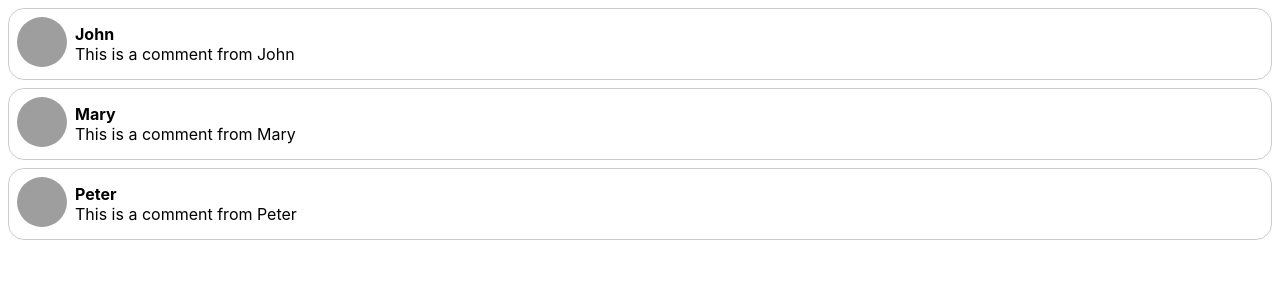
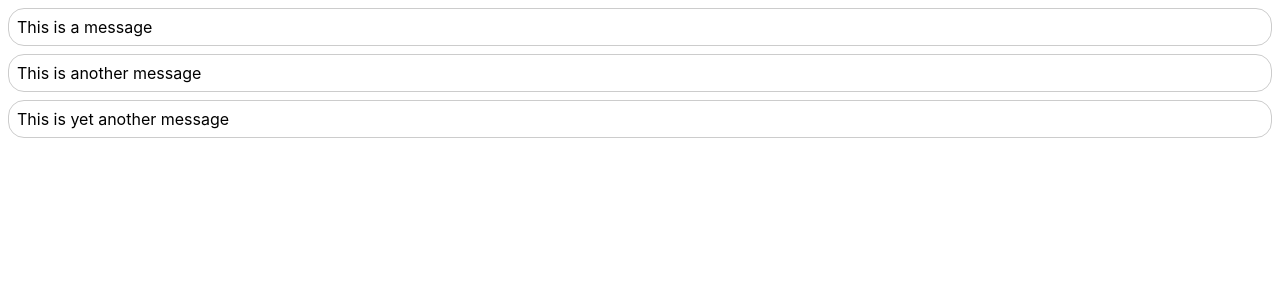
Before and after one commit to aoqlsdl/first-react-app, a React (Create React App) app: page / in a window 1280 px wide. Shown: the top 300 px of the page. Built offline with nearby package versions, Linux system fonts and the light colour scheme; grey boxes are pictures that could not be loaded.

Commit message:
chap06: 리액트 생명주기 및 state 실습

```diff
--- /dev/null
+++ b/src/chap_06/Notification.jsx
@@ -0,0 +1,11 @@
+import * as s from './Notification.styles';
+
+const Notification = props => {
+	return (
+		<s.wrapper>
+			<s.messageText>{props.message}</s.messageText>
+		</s.wrapper>
+	);
+};
+
+export default Notification;
--- /dev/null
+++ b/src/chap_06/Notification.styles.js
@@ -0,0 +1,15 @@
+import styled from 'styled-components';
+
+export const wrapper = styled.div`
+	margin: 8px;
+	padding: 8px;
+	display: flex;
+	flex-direction: row;
+	border: 1px solid #ccc;
+	border-radius: 16px;
+`;
+
+export const messageText = styled.div`
+	color: #000;
+	font-size: 16px;
+`;
--- /dev/null
+++ b/src/chap_06/NotificationList.jsx
@@ -0,0 +1,35 @@
+import { useEffect, useState } from 'react';
+import { reservedNotifications } from './reservedNotifications';
+import Notification from './Notification';
+
+const NotificationList = () => {
+	// state 설정
+	const [notifications, setNotifications] = useState([]);
+
+	// componentDidMount()를 대신함
+	useEffect(() => {
+		const timer = setInterval(() => {
+			if (notifications.length < reservedNotifications.length) {
+				const newNotifications = [
+					...notifications,
+					reservedNotifications[notifications.length],
+				];
+				setNotifications(newNotifications);
+			} else {
+				clearInterval(timer);
+			}
+		}, 1000);
+
+		return () => clearInterval(timer);
+	}, [notifications]);
+
+	return (
+		<div>
+			{notifications.map(n => {
+				return <Notification key={n.id} id={n.id} message={n.message} />;
+			})}
+		</div>
+	);
+};
+
+export default NotificationList;
--- /dev/null
+++ b/src/chap_06/reservedNotifications.js
@@ -0,0 +1,11 @@
+export const reservedNotifications = [
+	{
+		message: 'This is a message',
+	},
+	{
+		message: 'This is another message',
+	},
+	{
+		message: 'This is yet another message',
+	},
+];
--- a/src/index.js
+++ b/src/index.js
@@ -3,11 +3,11 @@ import ReactDOM from 'react-dom';
 import './index.css';
 import reportWebVitals from './reportWebVitals';
 
-import CommentList from './chap_05/CommentList';
+import NotificationList from './chap_06/NotificationList';
 
 ReactDOM.render(
 	<React.StrictMode>
-		<CommentList />
+		<NotificationList />
 	</React.StrictMode>,
 	document.getElementById('root')
 );
```
